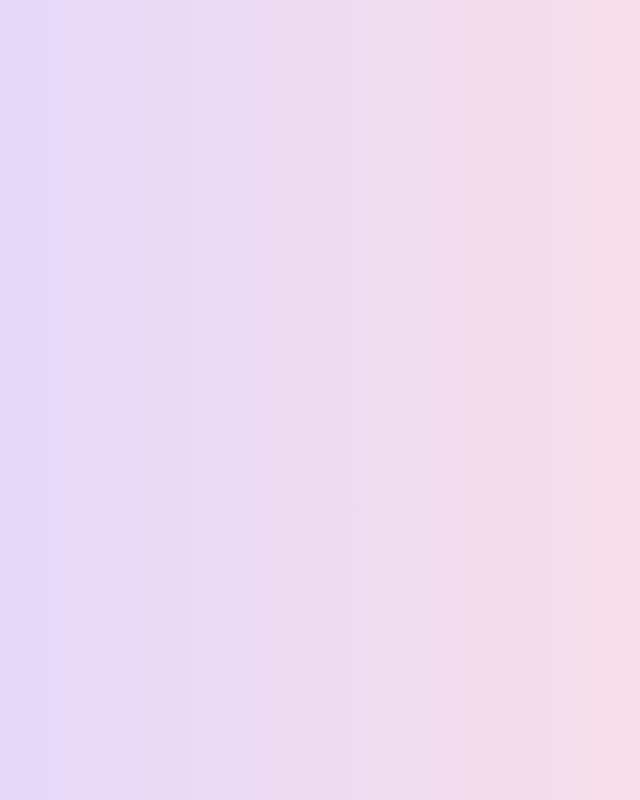
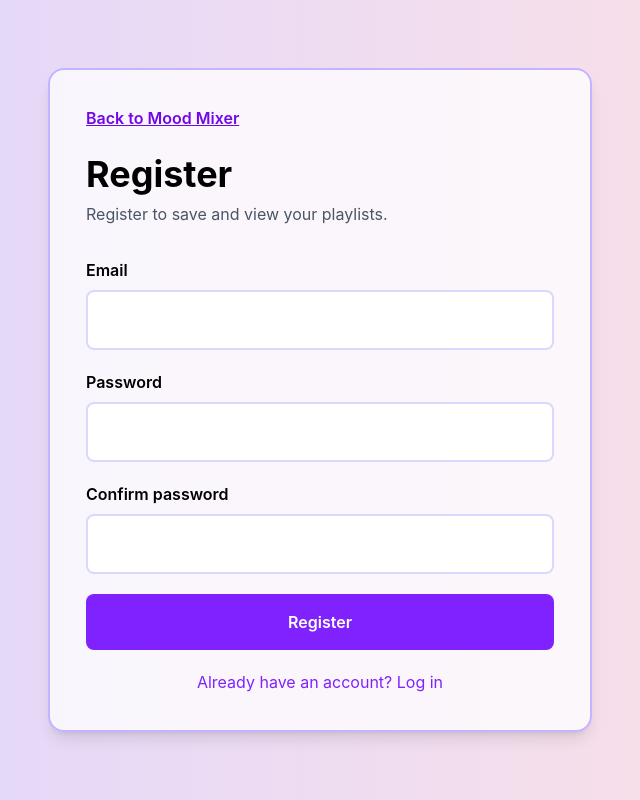
Before and after one commit to isaacnguyen10711-cpu/Vibe-Mixer, a React (Vite) app in the folder mm-frontend/: page /register in a window 1280 px wide. Before the commit this address had no page. Shown: the whole page, without its empty margins (320-960 px from the left). Built offline with nearby package versions, Linux system fonts and the light colour scheme.

Commit message:
Created RegisterPage

```diff
--- a/mm-frontend/src/App.tsx
+++ b/mm-frontend/src/App.tsx
@@ -1,5 +1,6 @@
 import HomePage from './pages/HomePage'
 import LoginPage from './pages/LoginPage'
+import RegisterPage from './pages/RegisterPage'
 import { Route, Routes } from 'react-router'
 
 function App() {
@@ -9,6 +10,7 @@ function App() {
     <Routes>
       <Route path="/" element={<HomePage />} />
       <Route path="/login" element={<LoginPage />} />
+      <Route path="/register" element={<RegisterPage />} />
     </Routes>
   </div>
  )
--- a/mm-frontend/src/pages/LoginPage.tsx
+++ b/mm-frontend/src/pages/LoginPage.tsx
@@ -64,7 +64,7 @@ function LoginPage() {
 
     return (
         <main className="flex min-h-screen w-full items-center justify-center px-4 py-8 md:px-8 lg:px-12">
-            <section className="w-full max-w-md rounded-2xl border-2 border-violet-300 bg-white/75 p-6 shadow-lg md:max-w-lg md:p-8 lg:max-w-[34rem] lg:p-9">
+            <section className="w-full max-w-sm rounded-2xl border-2 border-violet-300 bg-white/75 p-6 shadow-lg md:max-w-lg md:p-8 lg:max-w-[34rem] lg:p-9">
                 <Link to="/" className="text-sm font-semibold text-violet-700 underline md:text-base">
                     Back to Mood Mixer
                 </Link>
--- /dev/null
+++ b/mm-frontend/src/pages/RegisterPage.tsx
@@ -0,0 +1,150 @@
+import { useState, type SubmitEvent } from "react";
+import { Link, useNavigate } from "react-router";
+
+function RegisterPage() {
+    const navigate = useNavigate();
+    const [email, setEmail] = useState("");
+    const [password, setPassword] = useState("");
+    const [confirmPassword, setConfirmPassword] = useState("");
+    const [error, setError] = useState("");
+    const [loading, setLoading] = useState(false);
+
+    const handleRegister = async (event: SubmitEvent<HTMLFormElement>) => {
+        event.preventDefault();
+        setError("");
+
+        if (!email.trim() || !password || !confirmPassword) {
+            setError("All fields are required.");
+            return;
+        }
+
+        if (password !== confirmPassword) {
+            setError("Passwords do not match.");
+            return;
+        }
+
+        if (password.length < 8) {
+            setError("Password must be at least 8 characters long.");
+            return;
+        }
+
+        setLoading(true);
+
+        try {
+            const response = await fetch("http://127.0.0.1:8000/auth/register", {
+                method: "POST",
+                headers: {
+                    "Content-Type": "application/json",
+                },
+                body: JSON.stringify({
+                    email: email.trim(),
+                    password,
+                }),
+            });
+
+            if (response.status === 409) {
+                throw new Error("Email already exists.");
+            }
+
+            if (!response.ok) {
+                throw new Error("Registration failed. Please try again.");
+            }
+
+            navigate("/login");
+        }
+        catch (registerError) {
+            setError(
+                registerError instanceof Error
+                    ? registerError.message
+                    : "Registration failed. Please try again."
+            );
+        }
+        finally {
+            setLoading(false);
+        }
+    };
+
+    return (
+        <main className="flex min-h-screen w-full items-center justify-center px-4 py-8 md:px-8 lg:px-12">
+            <section className="w-full max-w-sm rounded-2xl border-2 border-violet-300 bg-white/75 p-6 shadow-lg md:max-w-lg md:p-8 lg:max-w-[34rem] lg:p-9">
+                <Link to="/" className="text-sm font-semibold text-violet-700 underline md:text-base">
+                    Back to Mood Mixer
+                </Link>
+
+                <h1 className="mt-6 text-2xl font-bold md:text-3xl lg:text-4xl">Register</h1>
+                <p className="mt-2 text-sm text-gray-600 md:text-base lg:text-base">
+                    Register to save and view your playlists.
+                </p>
+
+                <form className="mt-6 space-y-4 md:mt-8 md:space-y-5 lg:space-y-5" onSubmit={handleRegister}>
+                    <div>
+                        <label htmlFor="email" className="block text-sm font-semibold md:text-base lg:text-base">
+                            Email
+                        </label>
+                        <input
+                            id="email"
+                            name="email"
+                            type="email"
+                            autoComplete="email"
+                            value={email}
+                            onChange={(event) => setEmail(event.target.value)}
+                            className="mt-2 w-full rounded-lg border-2 border-violet-200 bg-white px-4 py-3 outline-none focus:border-violet-500 md:px-5 md:text-base lg:py-4"
+                            disabled={loading}
+                        />
+                    </div>
+
+                    <div>
+                        <label htmlFor="password" className="block text-sm font-semibold md:text-base lg:text-base">
+                            Password
+                        </label>
+                        <input
+                            id="password"
+                            name="password"
+                            type="password"
+                            autoComplete="new-password"
+                            value={password}
+                            onChange={(event) => setPassword(event.target.value)}
+                            className="mt-2 w-full rounded-lg border-2 border-violet-200 bg-white px-4 py-3 outline-none focus:border-violet-500 md:px-5 md:text-base lg:py-4"
+                            disabled={loading}
+                        />
+                    </div>
+
+                    <div>
+                        <label htmlFor="confirm-password" className="block text-sm font-semibold md:text-base lg:text-base">
+                            Confirm password
+                        </label>
+                        <input
+                            id="confirm-password"
+                            name="confirmPassword"
+                            type="password"
+                            autoComplete="new-password"
+                            value={confirmPassword}
+                            onChange={(event) => setConfirmPassword(event.target.value)}
+                            className="mt-2 w-full rounded-lg border-2 border-violet-200 bg-white px-4 py-3 outline-none focus:border-violet-500 md:px-5 md:text-base lg:py-4"
+                            disabled={loading}
+                        />
+                    </div>
+
+                    {error && (
+                        <p className="rounded-lg bg-red-50 px-3 py-2 text-sm text-red-700 md:text-base lg:px-3 lg:py-2">
+                            {error}
+                        </p>
+                    )}
+
+                    <button
+                        type="submit"
+                        disabled={loading}
+                        className="w-full cursor-pointer rounded-lg bg-violet-600 px-4 py-3 text-sm font-semibold text-white hover:bg-violet-700 disabled:cursor-not-allowed disabled:opacity-60 md:px-5 md:text-base lg:py-4"
+                    >
+                        {loading ? "Registering..." : "Register"}
+                    </button>
+                    <Link to="/login" className="block text-center text-sm text-violet-600 hover:underline md:text-base lg:text-base">
+                        Already have an account? Log in
+                    </Link>
+                </form>
+            </section>
+        </main>
+    );
+}
+
+export default RegisterPage;
```
